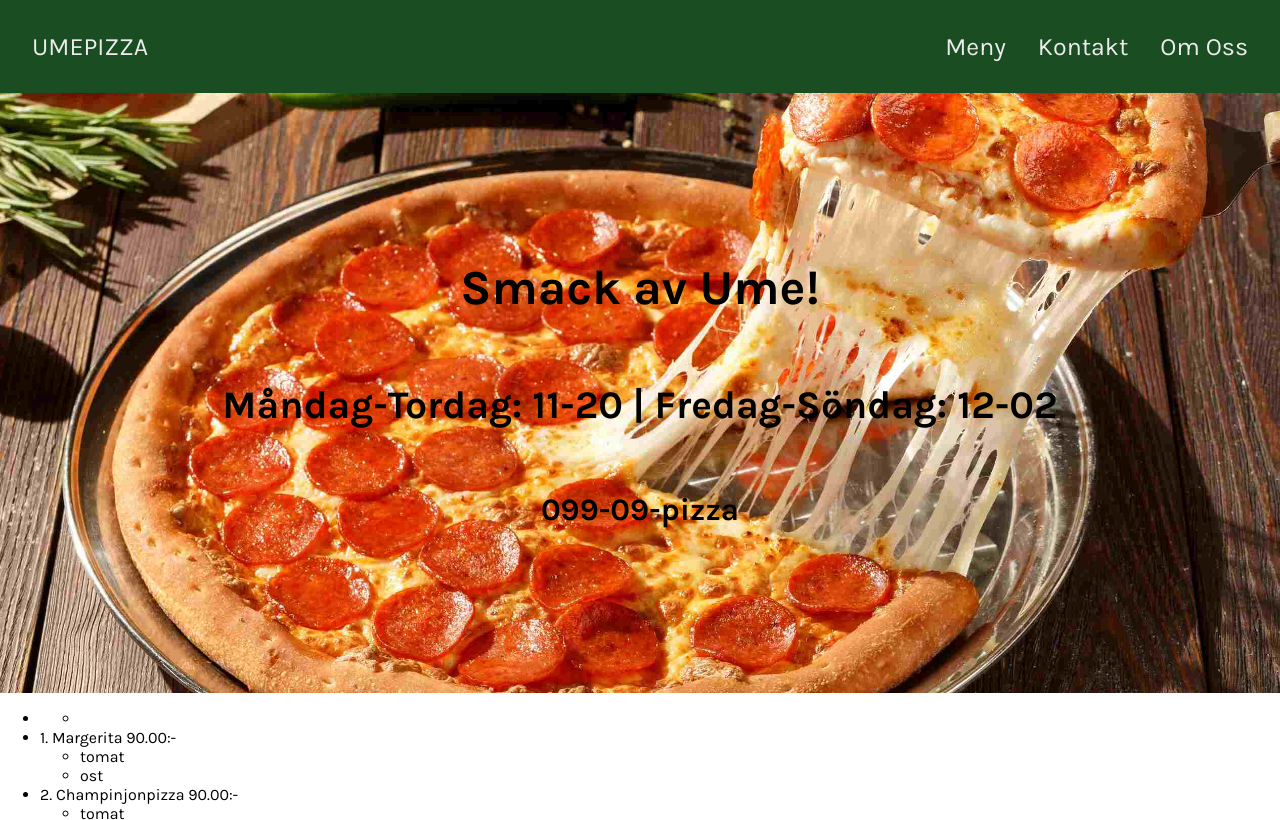
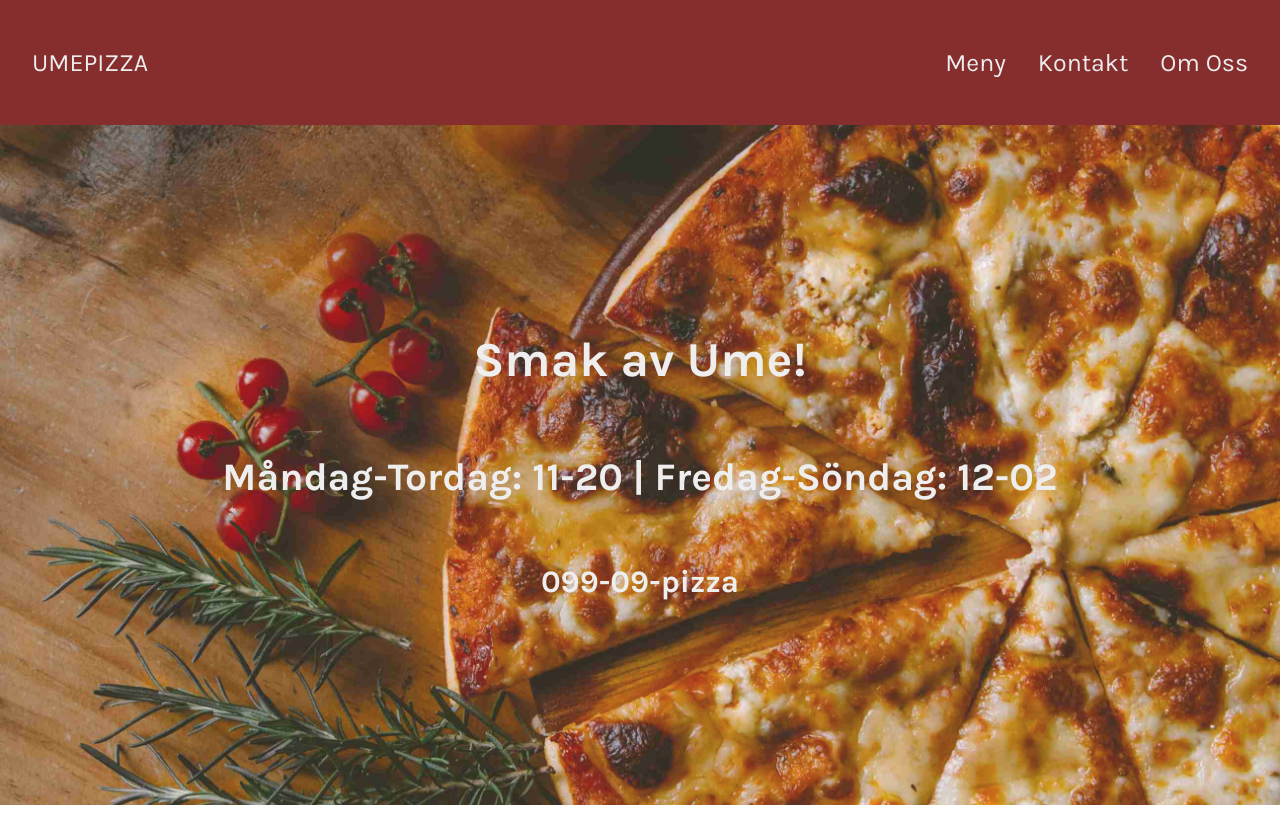
Before and after one commit to Timpan42/te4-pizza, a website built with Vite: page index.html in a window 1280 px wide. Shown: the top 820 px of the page. Built offline with nearby package versions, Linux system fonts and the light colour scheme.

Commit message:
Hero grej (Rasmus)

```diff
--- a/main.js
+++ b/main.js
@@ -30,7 +30,7 @@ document.querySelector('#app').innerHTML = `
 
   <main>
     <div class="top-container">
-      <h1>Smack av Ume!</h1>
+      <h1>Smak av Ume!</h1>
       <h2>Måndag-Tordag: 11-20 | Fredag-Söndag: 12-02 </h2>
       <h3>099-09-pizza</h3>
     </div>
--- a/nav.css
+++ b/nav.css
@@ -1,5 +1,5 @@
 nav {
-    padding: 2rem 1rem;
+    padding: 3rem 1rem;
     position: sticky;
     top: 0;
     z-index: 100;
--- a/style.css
+++ b/style.css
@@ -16,8 +16,9 @@
     font-family: 'Karla', sans-serif;
     --color-fg: #111;
     --color-bg: #ececec;
-    --color-primary: hsl(130, 50%, 20%);
-    --color-secondary: hsl(40, 100%, 60%);
+    /* --color-primary: hsl(130, 40%, 20%); */
+    --color-primary: hsl(0, 50%, 35%);
+    --color-secondary: hsl(40, 80%, 60%);
 }
 
 body {
@@ -56,19 +57,21 @@ p {
 .top-container {
     z-index: 0;
 
-    background-image: url(./public/a123-hero_1_200.jpg);
-    background-color: black;
+    background-image: url(./public/images/ivan-torres-MQUqbmszGGM-unsplash.jpg);
     background-position: center;
     background-repeat: no-repeat;
+    background-attachment: fixed;
     background-size: cover;
-    height: 600px;
+    height: 85vh;
     position: relative;
+    filter: opacity(.9);
 
     display: flex;
     flex-direction: column;
     align-items: center;
     justify-content: center;
 
+    color: var(--color-bg);
 }
 
 .top-container image {
```
Also changed, not shown: public/images/a123-hero_1_200.jpg (renamed from public/a123-hero_1_200.jpg), public/images/ivan-torres-MQUqbmszGGM-unsplash.jpg (added).
